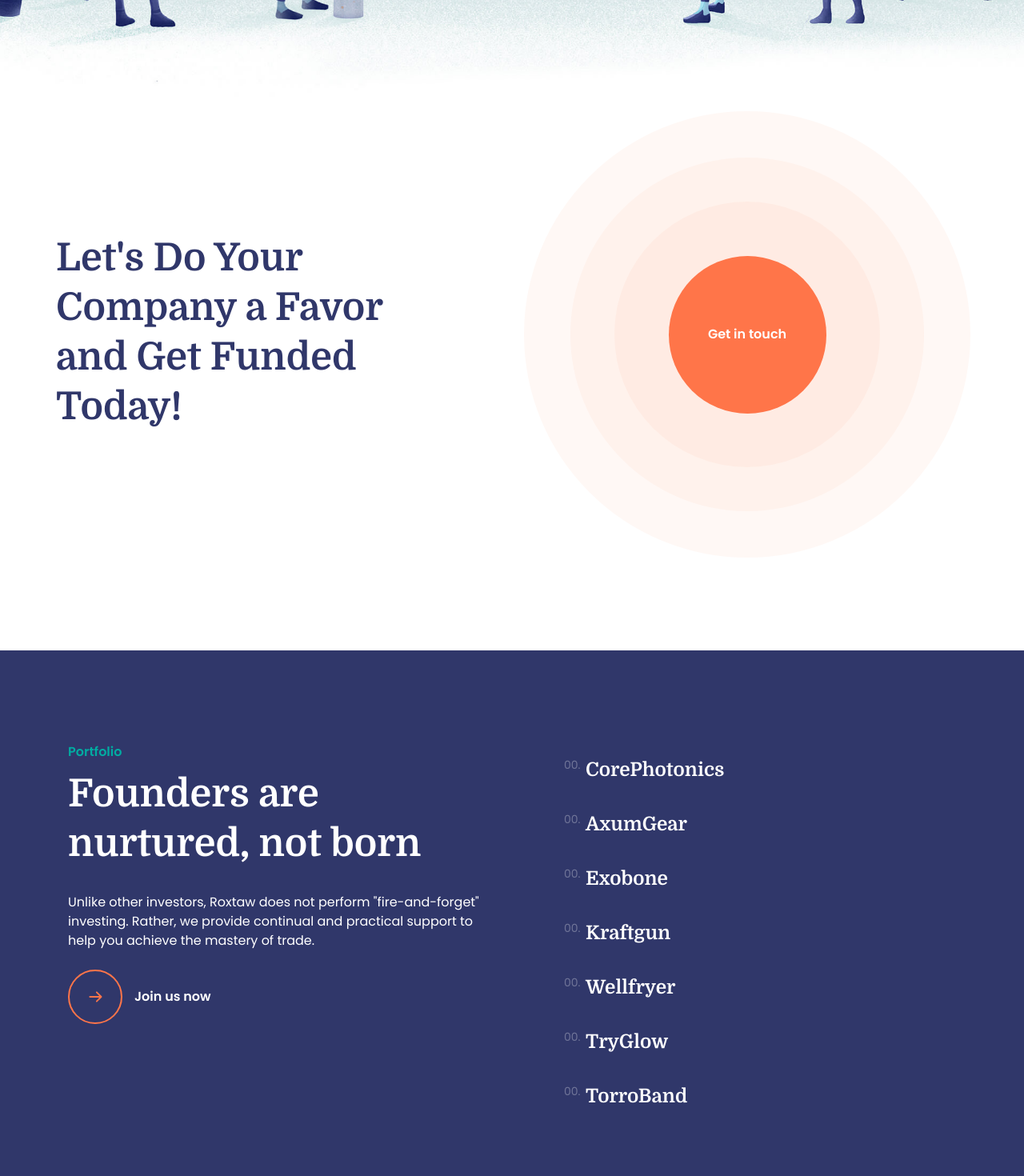
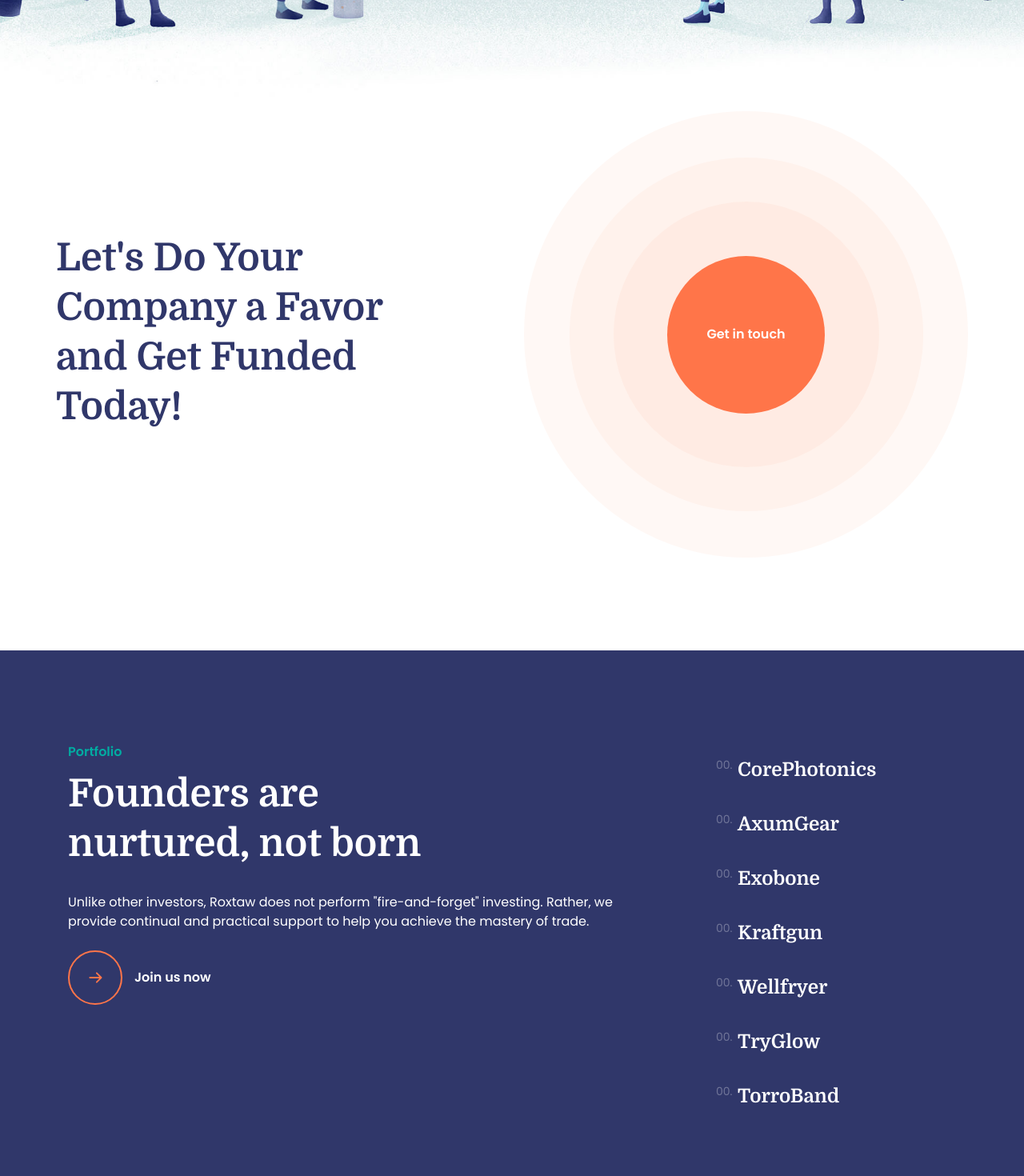
Before and after one commit to IzoManuel/roxtaw-clone, a Vue app: page /#/home in a window 1280 px wide. Shown: the part 3940-5410 px from the top of the page at 80% size. Built offline with nearby package versions, Linux system fonts and the light colour scheme.

Commit message:
Fix horizontal scroll

```diff
--- a/src/layouts/main-header.vue
+++ b/src/layouts/main-header.vue
@@ -72,7 +72,7 @@ onMounted(() => {
             </div>
           </div>
           <div id="col-right" class="">
-            <div id="navbar-navs" class="inline-block pr-[50px]">
+            <div id="navbar-navs" class="inline-block lg:pr-[50px]">
               <!-- <div
                 class="inline-block overflow-hidden align-bottom cursor-pointer"
               >
--- a/src/pages/home.vue
+++ b/src/pages/home.vue
@@ -347,21 +347,19 @@ import RoxtawLogo from "../assets/svgs/roxtaw-logo.vue";
               </div>
             </div>
           </div>
-          <div
-            id="why-us"
+          <div id="why-us"
             class="relative -top-[1px] text-[#fff] pt-[140px] bg-[#0e1b56]"
           >
-            <div
-              id="why-us-container"
+            <div id="why-us-container"
               class="relative max-w-[1170px] mx-auto px-[15px] w-full"
             >
               <div id="why-us-text">
                 <div
                   id="why-us-description"
-                  class="px-[100px] text-center max-w-full mx-auto"
+                  class="lg:px-[100px] text-center max-w-full mx-auto"
                 >
                   <h1
-                    class="font-[700] text-center text-[48px] leading-[62px] font-domine"
+                    class="font-[700] text-center text-[30px] sm:text-[48px] leading-[62px] font-domine whitespace-normal"
                   >
                     Isn't it much better for your business to get funded today
                     and reach <span class="text-[#00aca2]">$100M</span> or
@@ -372,8 +370,7 @@ import RoxtawLogo from "../assets/svgs/roxtaw-logo.vue";
                 </div>
               </div>
             </div>
-            <div
-              id="why-choose-bg"
+            <div id="why-choose-bg"
               class="mt-[100px] relative bg-[#0f1b56] pb-[39.0625%]"
             >
               <img
@@ -435,7 +432,7 @@ import RoxtawLogo from "../assets/svgs/roxtaw-logo.vue";
               >
                 <div
                   id="grid"
-                  class="grid grid-cols-2 -ml-[15px] -mr-[15px] relative items-center"
+                  class="grid md:grid-cols-2 grid-cols-1 -ml-[15px] -mr-[15px] relative items-center"
                 >
                   <div id="left-col" class="relative p-[15px]">
                     <div id="why-choose-text" class="mb-[5px] max-w-[440px]">
@@ -449,7 +446,7 @@ import RoxtawLogo from "../assets/svgs/roxtaw-logo.vue";
                   <div id="right-col" class="relative p-[15px]">
                     <div
                       id="why-choose-cta"
-                      class="flex items-center justify-center relative w-[558px] h-[558px]"
+                      class="flex items-center justify-center relative w-ful h-[558px] overflow-hidden"
                     >
                       <span
                         id="why-choose-cirle"
@@ -483,9 +480,9 @@ import RoxtawLogo from "../assets/svgs/roxtaw-logo.vue";
       >
         <div
           id="portfolio-container"
-          class="max-w-[1170px] mx-auto px-[15px] w-full"
+          class="max-w-[1170px] mx-auto px-[15px] w-full relative overflow-hidden"
         >
-          <div id="portfolio-grid" class="grid grid-cols-2">
+          <div id="portfolio-grid" class="flex flex-col md:flex-row">
             <div id="col-left" class="p-[15px]">
               <div id="porfolio-text" class="">
                 <div id="portfolio-header" class="mb-[10px]">
@@ -532,7 +529,7 @@ import RoxtawLogo from "../assets/svgs/roxtaw-logo.vue";
               <div id="portfolio-text">
                 <div
                   id="portfolio-list"
-                  class="flex flex-col pl-[50px] min-w-[350px]"
+                  class="flex flex-col pl-[50px] md:min-w-[350px]"
                 >
                   <div
                     :key="index"
@@ -561,6 +558,7 @@ import RoxtawLogo from "../assets/svgs/roxtaw-logo.vue";
           </div>
         </div>
       </section>
+
       <section id="testimonial" class="pt-[185px] relative bg-[#fff]">
         <div
           id="testimonial-container"
@@ -655,6 +653,7 @@ import RoxtawLogo from "../assets/svgs/roxtaw-logo.vue";
           </div>
         </div>
       </section>
+
       <section
         id="subscribe"
         class="pt-[225px] pb-[210px] relative overflow-hidden bg-[#fff]"
```
